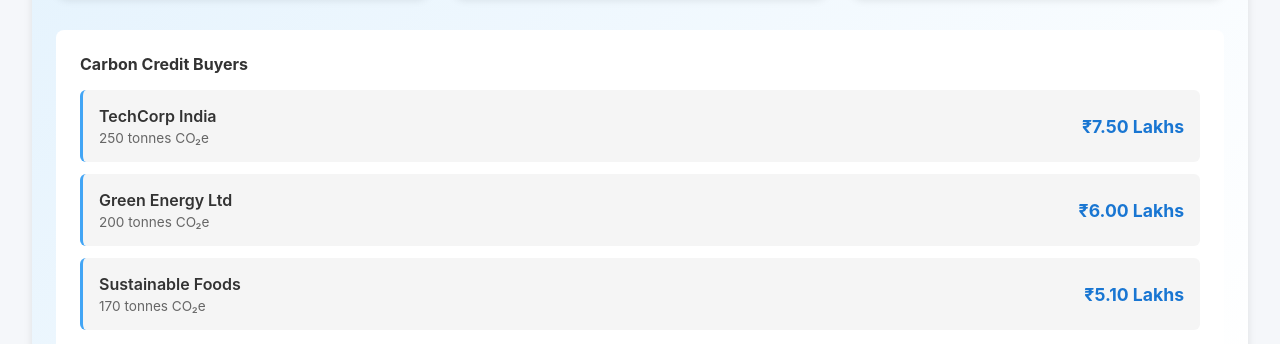
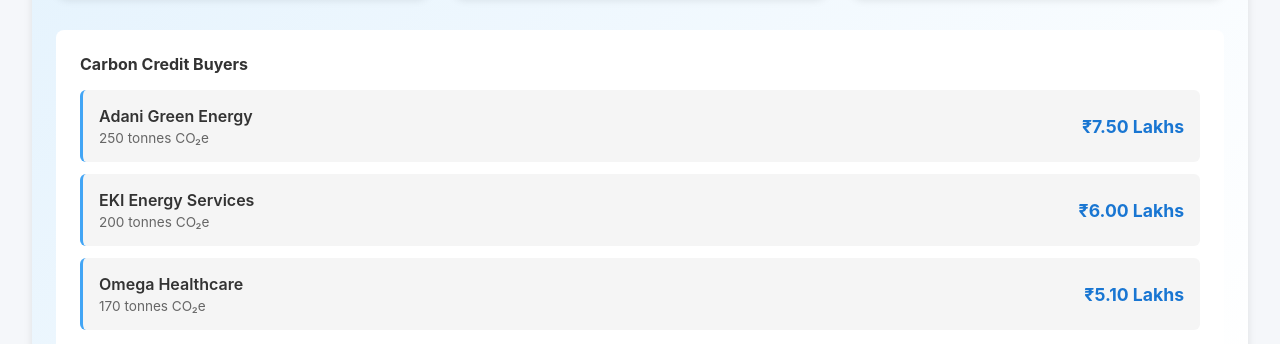
Before and after one commit to ecogetaway/AI4Bharat, a React (Vite) app in the folder prototype/: page /cooperative in a window 1280 px wide. Shown: the part 1921-2265 px from the top of the page. Built offline with nearby package versions, Linux system fonts and the light colour scheme.

Commit message:
Update carbon credit buyers to real Indian companies - Adani Green Energy, EKI Energy Services, Omega Healthcare

```diff
--- a/prototype/src/data/mockData.js
+++ b/prototype/src/data/mockData.js
@@ -321,9 +321,9 @@
     status: "Active Trading",
 
     buyers: [
-      { name: "TechCorp India", credits: 250, value: 750000 },
-      { name: "Green Energy Ltd", credits: 200, value: 600000 },
-      { name: "Sustainable Foods", credits: 170, value: 510000 }
+      { name: "Adani Green Energy", credits: 250, value: 750000 },
+      { name: "EKI Energy Services", credits: 200, value: 600000 },
+      { name: "Omega Healthcare", credits: 170, value: 510000 }
     ]
   },
 
```
Also changed, not shown: 5 other files (tests, documents, lock files or other folders).
